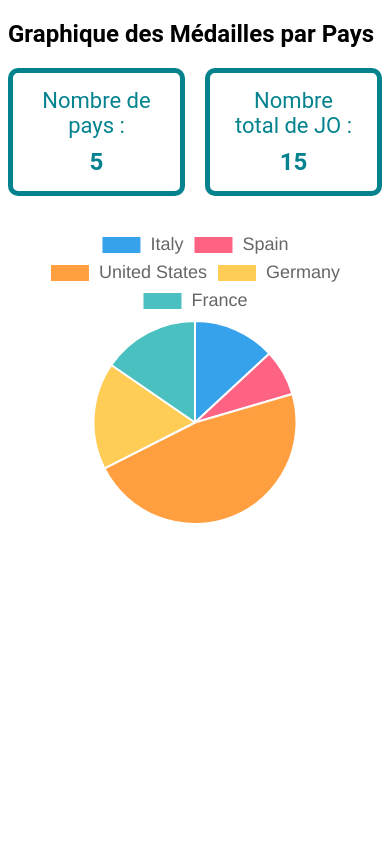
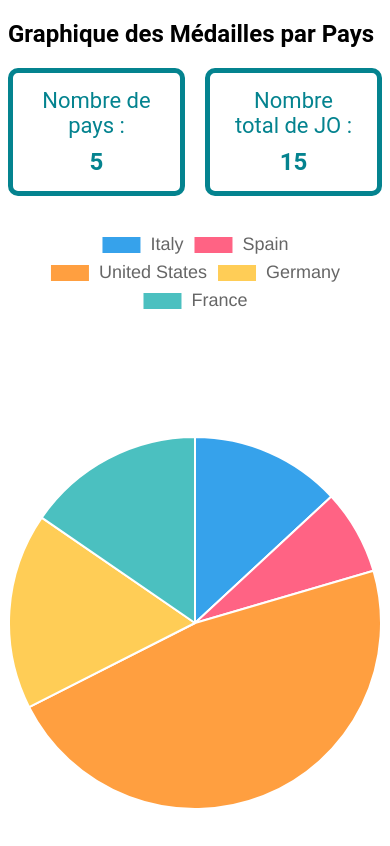
Before and after one commit to BriceLgs/projet-olympic-game, an Angular app: page /pie-chart in a window 390 px wide. Shown: the top 846 px of the page. Built offline with nearby package versions, Linux system fonts and the light colour scheme.

Commit message:
Finalisation design Responsive

```diff
--- a/src/app/pages/pie-chart/pie-chart-component.scss
+++ b/src/app/pages/pie-chart/pie-chart-component.scss
@@ -30,13 +30,13 @@
   }
   .chart {
     width: 100%;
-    height: auto;
+    height: 700px;
     margin: 0 auto;
   }
 
 #piechart {
-  width: 100%;
-  height: 100%;
+  width: 70%;
+  height: 70%;
 }
 @media (max-width: 768px) {
   .stats-box {
```
